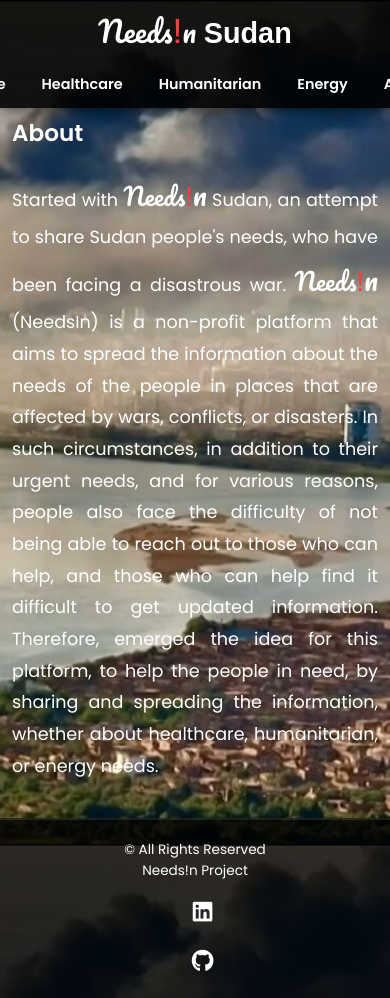
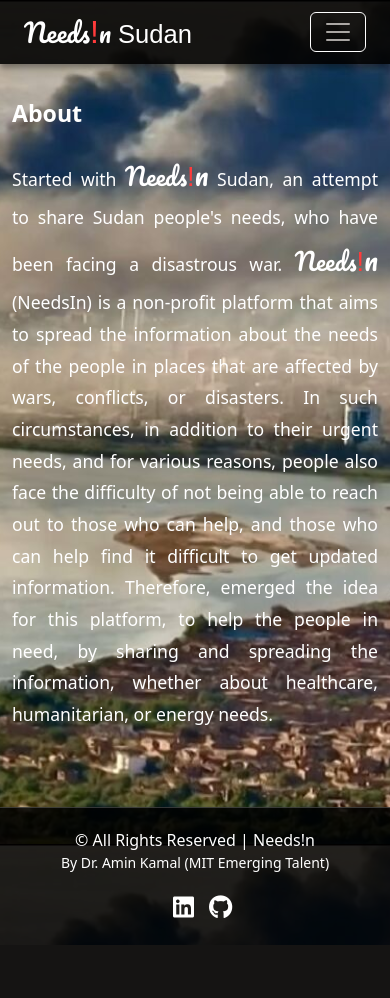
Before and after one commit to Dr-Amin-K/NeedsIn, a Django app: page /about/ in a window 390 px wide. After the commit the page ends 945 px from the top, so only its background shows below. Run offline with Django 5.2, Linux system fonts and the light colour scheme.

Commit message:
Mobile view  enhancements

```diff
--- a/main/templates/main/base.html
+++ b/main/templates/main/base.html
@@ -11,6 +11,7 @@
     <link rel="stylesheet" href="https://cdnjs.cloudflare.com/ajax/libs/font-awesome/6.5.1/css/all.min.css">
 
     <style>
+        /* 1. LAYOUT FIX: Ensure footer stays at bottom without overlapping */
         html, body {
             height: 100%;
             margin: 0;
@@ -25,155 +26,121 @@
             background-repeat: no-repeat;
             background-position: center center;
             background-attachment: fixed;
-            /* Space for the fixed header */
-            padding-top: 110px;
-            font-family: 'Poppins', sans-serif;
+            /* Padding for fixed header */
+            padding-top: 100px;
         }
 
-        /* Responsive padding for smaller headers on mobile */
-        @media (max-width: 991px) {
-            body { padding-top: 140px; }
-        }
-        @media (max-width: 768px) {
-            body { padding-top: 100px; }
+        .content-wrapper {
+            flex: 1 0 auto; /* This pushes the footer down */
+            padding-bottom: 40px;
         }
 
-        .container {
-            flex: 1 0 auto;
-        }
-
-        /* Fixed header configuration */
+        /* 2. HEADER FIX: Use a responsive Navbar */
         .fixed-header {
             z-index: 1030;
             background: rgba(0, 0, 0, 0.9);
-            box-shadow: 0 4px 10px rgba(0, 0, 0, 0.5);
-            padding: 5px 0;
+            box-shadow: 0 4px 6px rgba(0, 0, 0, 0.4);
         }
 
-        /* Logo responsiveness */
         .logo {
             font-family: 'Pacifico', cursive;
-            font-size: 2.5rem;
+            font-size: 2.2rem;
             color: white;
-            margin: 0;
             text-decoration: none;
         }
-        .logo .exclamation {
-            font-family: 'Arial';
-            font-size: 3.2rem;
-            color: #ff3b3b;
-        }
-        .logo .sudan {
-            font-family: 'Arial', sans-serif;
-            font-size: 2.5rem;
-            color: white;
-            font-weight: bold;
+
+        .logo:hover { color: white; }
+
+        .logo .exclamation { font-family: 'Arial'; color: #ff3b3b; font-size: 2.8rem; }
+        .logo .sudan { font-family: 'Arial'; color: white; font-size: 2.2rem; }
+
+        /* Navigation Links Styling */
+        .navbar-nav .nav-link {
+            font-weight: 600;
+            color: white !important;
+            margin: 0 10px;
+            padding: 8px 15px !important;
+            border-radius: 8px;
+            transition: background 0.3s;
         }
 
-        @media (max-width: 768px) {
-            .logo { font-size: 1.8rem; }
-            .logo .exclamation { font-size: 2.2rem; }
-            .logo .sudan { font-size: 1.8rem; }
+        .navbar-nav .nav-link:hover, .navbar-nav .nav-link.active {
+            background-color: rgba(255, 255, 255, 0.2);
         }
 
-        /* Navigation Tabs - Mobile Scrollable */
-        .nav-tabs {
-            border-bottom: none;
-            flex-wrap: nowrap;
-            overflow-x: auto;
-            -webkit-overflow-scrolling: touch;
-        }
-
-        .nav-tabs .nav-link {
-            font-weight: 600;
+        /* 3. FOOTER FIX: Full visibility on mobile */
+        footer {
+            background: rgba(0, 0, 0, 0.85);
             color: white;
-            border: none;
-            white-space: nowrap;
-            background-color: transparent;
-            transition: all 0.3s ease;
-            margin: 0 2px;
-            border-radius: 8px;
-            font-size: 0.9rem;
-        }
-
-        .nav-tabs .nav-link:hover,
-        .nav-tabs .nav-link.active {
-            background-color: rgba(255, 255, 255, 0.2) !important;
-            color: #ff3b3b !important;
-        }
-
-        /* Footer visibility and spacing */
-        footer {
+            border-top: 1px solid rgba(255,255,255,0.2);
             padding: 20px 0;
-            background: rgba(0, 0, 0, 0.8);
-            color: white;
-            border-top: 2px solid rgba(255,255,255,0.1);
-            font-size: 0.85rem;
+            flex-shrink: 0;
         }
 
         .footer-link-icon {
             color: white;
-            font-size: 1.4rem;
+            font-size: 1.5rem;
             margin-left: 15px;
-            transition: color 0.2s ease;
         }
-        .footer-link-icon:hover { color: #ff3b3b; }
 
-        @media (max-width: 576px) {
-            footer .d-flex {
-                flex-direction: column;
-                text-align: center;
-                gap: 15px;
+        @media (max-width: 768px) {
+            body { padding-top: 80px; }
+            .logo { font-size: 1.6rem; }
+            .logo .exclamation { font-size: 2rem; }
+            .logo .sudan { font-size: 1.6rem; }
+
+            /* Navbar adjustments for mobile */
+            .navbar-collapse {
+                background: rgba(0,0,0,0.95);
+                padding: 20px;
+                border-radius: 10px;
+                margin-top: 10px;
             }
         }
     </style>
 </head>
 <body>
 
-    <div class="fixed-top fixed-header">
-        <div class="container-fluid d-flex flex-column flex-lg-row justify-content-between align-items-center px-4">
-            <header>
-                <a href="{% url 'home' %}" class="logo">
-                    Needs<span class="exclamation">!</span>n <span class="sudan">Sudan</span>
-                </a>
-            </header>
+    <nav class="navbar navbar-expand-lg fixed-top fixed-header">
+        <div class="container-fluid px-4">
+            <a class="logo" href="{% url 'home' %}">
+                Needs<span class="exclamation">!</span>n <span class="sudan">Sudan</span>
+            </a>
 
-            <nav class="mt-2 mt-lg-0">
-                <ul class="nav nav-tabs">
+            <button class="navbar-toggler border-white" type="button" data-bs-toggle="collapse" data-bs-target="#navbarNav">
+                <span class="navbar-toggler-icon" style="filter: invert(1);"></span>
+            </button>
+
+            <div class="collapse navbar-collapse justify-content-end" id="navbarNav">
+                <ul class="navbar-nav">
                     <li class="nav-item"><a class="nav-link" href="{% url 'home' %}">Home</a></li>
                     <li class="nav-item"><a class="nav-link" href="{% url 'healthcare' %}">Healthcare</a></li>
                     <li class="nav-item"><a class="nav-link" href="{% url 'humanitarian' %}">Humanitarian</a></li>
                     <li class="nav-item"><a class="nav-link" href="{% url 'energy' %}">Energy</a></li>
                     <li class="nav-item"><a class="nav-link" href="{% url 'about' %}">About</a></li>
                 </ul>
-            </nav>
+            </div>
+        </div>
+    </nav>
+
+    <div class="content-wrapper">
+        <div class="container">
+            {% block content %}
+            {% endblock %}
         </div>
     </div>
 
-    <main class="container">
-        {% block content %}
-        {% endblock %}
-    </main>
-
     <footer>
         <div class="container">
-            <div class="d-flex justify-content-between align-items-center">
-                <div class="mb-0">
-                    <span class="d-block d-sm-inline">© All Rights Reserved</span>
-                    <span class="mx-1 d-none d-sm-inline">|</span>
-                    <span class="d-block d-sm-inline">Needs!n Project</span>
+            <div class="row align-items-center text-center text-md-start">
+                <div class="col-md-6 mb-3 mb-md-0">
+                    <p class="mb-0">© All Rights Reserved | Needs!n</p>
+                    <small class="d-block d-md-none">By Dr. Amin Kamal (MIT Emerging Talent)</small>
                 </div>
-
-                <div class="d-flex align-items-center">
-                    <span class="me-2 d-none d-md-inline">By Dr. Amin Kamal (MIT Emerging Talent)</span>
-
-                    <a href="https://www.linkedin.com/in/dr-amin-k/" target="_blank" class="footer-link-icon" aria-label="LinkedIn">
-                        <i class="fab fa-linkedin"></i>
-                    </a>
-
-                    <a href="https://github.com/Dr-Amin-K" target="_blank" class="footer-link-icon" aria-label="GitHub">
-                        <i class="fab fa-github"></i>
-                    </a>
+                <div class="col-md-6 d-flex justify-content-center justify-content-md-end align-items-center">
+                    <span class="me-3 d-none d-md-inline">By Dr. Amin Kamal (MIT Emerging Talent)</span>
+                    <a href="https://www.linkedin.com/in/dr-amin-k/" target="_blank" class="footer-link-icon"><i class="fab fa-linkedin"></i></a>
+                    <a href="https://github.com/Dr-Amin-K" target="_blank" class="footer-link-icon"><i class="fab fa-github"></i></a>
                 </div>
             </div>
         </div>
```
